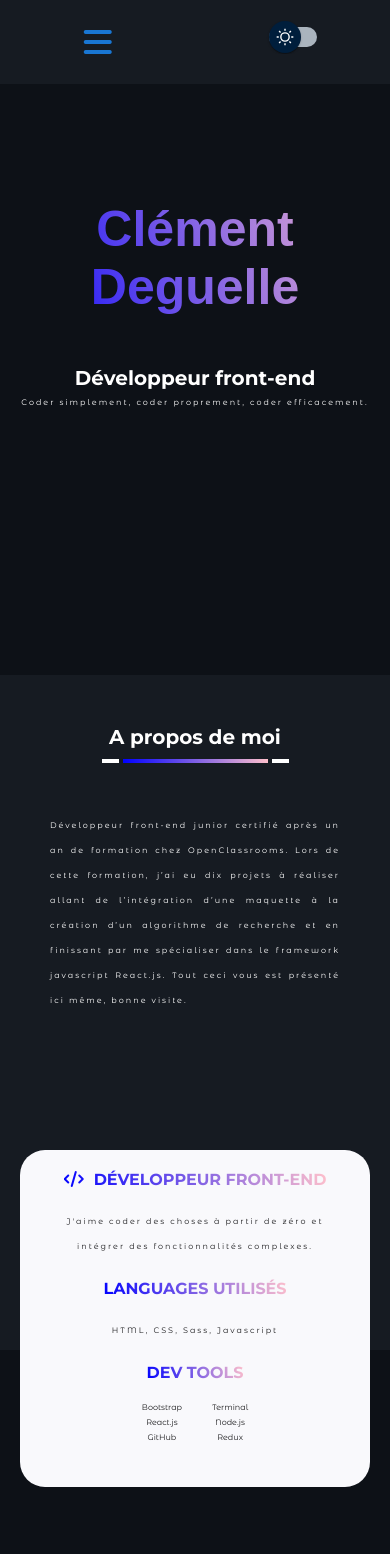
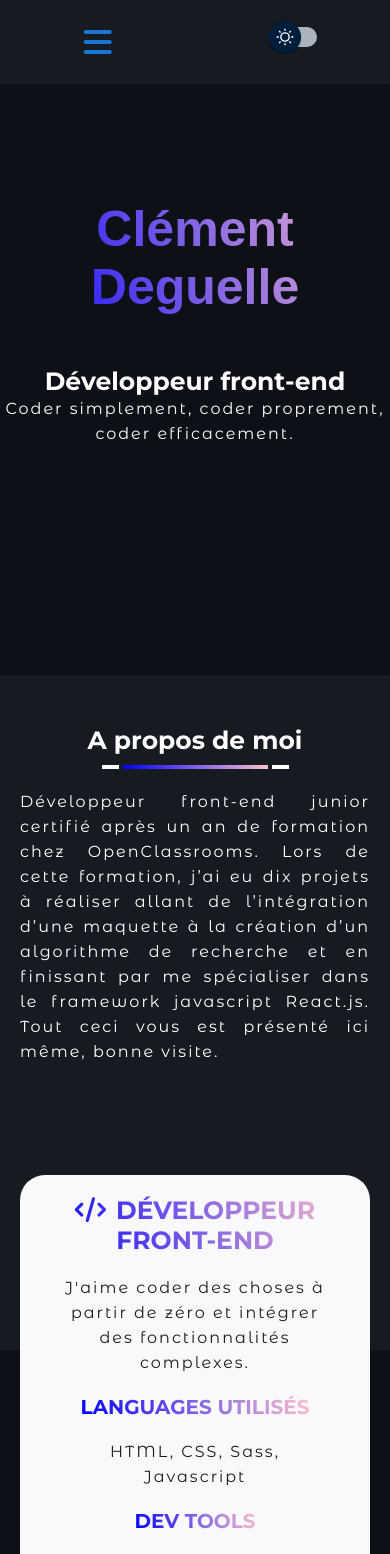
Before and after one commit to cdeguelle/Projet_perso, a React (Create React App) app: page / in a window 390 px wide. Shown: the top 1554 px of the page. Built offline with nearby package versions, Linux system fonts and the light colour scheme; a web font is replaced by a local one.

Commit message:
update responsive design

```diff
--- a/src/components/Card/index.jsx
+++ b/src/components/Card/index.jsx
@@ -4,11 +4,11 @@ import { selectTheme } from '../../utils/selectors'
 import './index.css'
 
 const CardWrapper = styled.div`
-    margin: 30px;
+    margin: ${({ isMobile }) => (isMobile ? '30px 0' : '30px')};
 `
 
 const CardItem = styled.div`
-    width: 360px;
+    width: ${({ isMobile }) => (isMobile ? '300px' : '360px')};
 `
 
 const CardFront = styled.div`
@@ -20,10 +20,11 @@ const CardFront = styled.div`
 
 function Card({ link, picture, bg, description }) {
     const theme = useSelector(selectTheme)
+    const isMobile = window.matchMedia('(max-width: 426px)').matches
 
     return (
-        <CardWrapper className="card-wrapper">
-            <CardItem className="card">
+        <CardWrapper className="card-wrapper" isMobile={isMobile}>
+            <CardItem className="card" isMobile={isMobile}>
                 <CardFront className="card-front" theme={theme}>
                     <img src={picture} alt='website logo' />
                 </CardFront>
--- a/src/components/Footer/index.jsx
+++ b/src/components/Footer/index.jsx
@@ -19,10 +19,10 @@ const FooterBorder = styled.div`
 `
 
 const FooterText = styled.p`
-    margin: 0;
+    margin: ${({ isMobile }) => (isMobile ? '10px' : '0')};
     padding: 0;
     color: #838080;
-    font-size: ${({ isMobile }) => (isMobile ? '8px' : '16px')};
+    font-size: 16px;
 `
 
 function Footer() {
--- a/src/pages/About/index.jsx
+++ b/src/pages/About/index.jsx
@@ -14,11 +14,11 @@ const AboutWrapper = styled.div`
 
 const Text = styled.p`
     font-family: 'Montserrat Alternates', sans-serif;
-    font-size: ${({ isMobile }) => (isMobile ? '8px' : '16px')};
+    font-size: 16px;
     color: ${({ theme }) => (theme === 'light' ? '#1d1d1f' : 'white')};
     width: ${({ isMobile }) => (isMobile ? '' : '500px')};
     text-align: justify;
-    margin: ${({ isMobile }) => (isMobile ? '50px' : '50px 0 0 0')};
+    margin: ${({ isMobile }) => (isMobile ? '20px' : '50px 0 0 0')};
 `
 
 function About() {
--- a/src/pages/CVsection/index.jsx
+++ b/src/pages/CVsection/index.jsx
@@ -18,7 +18,7 @@ const LinksWrapper = styled.div`
     justify-content: space-between;
     align-items: center;
     margin-top: 120px;
-    width: ${({ isMobile }) => (isMobile ? '50%' : '30%')};
+    width: ${({ isMobile }) => (isMobile ? '70%' : '50%')};
 `
 
 const Icon = styled.i`
--- a/src/pages/Home/index.jsx
+++ b/src/pages/Home/index.jsx
@@ -26,6 +26,7 @@ const Title = styled.h1`
     -webkit-background-clip: text;
     margin-bottom: 0;
     margin-top: 200px;
+    text-align: ${({ isMobile }) => (isMobile ? 'center' : 'left')};
 `
 
 function Home() {
@@ -37,7 +38,7 @@ function Home() {
             <TitleWrapper isMobile={isMobile}>
                 <Title theme={theme} isMobile={isMobile}>Clément Deguelle</Title>
                 <Subtitle theme={theme} isMobile={isMobile}>Développeur front-end</Subtitle>
-                <Text theme={theme} isMobile={isMobile}>Coder simplement, coder proprement, coder efficacement.</Text>
+                <Text theme={theme}>Coder simplement, coder proprement, coder efficacement.</Text>
             </TitleWrapper>
         </HomeWrapper>
     )
--- a/src/pages/Skills/index.jsx
+++ b/src/pages/Skills/index.jsx
@@ -14,7 +14,7 @@ const Card = styled.div`
     border-radius: 25px;
     background: ${({ theme }) => (theme === 'light' ? '#161B22' : '#F9F9FC')};
     padding: ${({ isMobile }) => (isMobile ? '0' : '20px')};
-    margin: ${({ isMobile }) => (isMobile ? '-200px 20px 0 20px' : '-200px 0 0 0')};
+    margin: ${({ isMobile }) => (isMobile ? '-175px 20px 0 20px' : '-200px 20px 0 20px')};
 `
 
 const CardContent = styled.div`
@@ -27,7 +27,7 @@ const CardContent = styled.div`
 
 const CardTitle = styled.h2`
     font-family: 'Montserrat', sans-serif;
-    font-size: ${({ isMobile }) => (isMobile ? '16px' : '40px')};
+    font-size: ${({ isMobile }) => (isMobile ? '25px' : '40px')};
     color: white;
     margin-bottom: 0;
     background: ${({ theme }) => (theme === 'light' ? 'linear-gradient(70deg, #008080, #ff5100)' : 'linear-gradient(70deg, blue, pink)')};
@@ -39,7 +39,7 @@ const CardTitle = styled.h2`
 
 const Description = styled.p`
     margin: 20px;
-    font-size: ${({ isMobile }) => (isMobile ? '8px' : '16px')};
+    font-size: 16px;
     color: ${({ theme }) => (theme === 'light' ? 'white' : '#1d1d1f')};
 `
 
@@ -50,7 +50,7 @@ const CardSubTitle = styled.h3`
     background-clip: text;
     -webkit-background-clip: text;
     text-transform: uppercase;
-    font-size: ${({ isMobile }) => (isMobile ? '16px' : '30px')};
+    font-size: ${({ isMobile }) => (isMobile ? '20px' : '30px')};
 `
 
 const List = styled.div`
@@ -66,7 +66,7 @@ const ListBlock = styled.ul`
 const ListElement = styled.li`
     margin-bottom: 5px;
     color: ${({ theme }) => (theme === 'light' ? 'white' : '#1d1d1f')};
-    font-size: ${({ isMobile }) => (isMobile ? '8px' : '16px')};
+    font-size: 16px;
 `
 
 function Skills() {
@@ -81,20 +81,20 @@ function Skills() {
                         <i className="fas fa-code" aria-hidden="true" style={{ marginRight: '10px' }}></i>
                         développeur front-end
                     </CardTitle>
-                    <Description theme={theme} isMobile={isMobile}>J'aime coder des choses à partir de zéro et intégrer des fonctionnalités complexes.</Description>
+                    <Description theme={theme}>J'aime coder des choses à partir de zéro et intégrer des fonctionnalités complexes.</Description>
                     <CardSubTitle theme={theme} isMobile={isMobile}>languages utilisés</CardSubTitle>
-                    <Description theme={theme} isMobile={isMobile}>HTML, CSS, Sass, Javascript</Description>
+                    <Description theme={theme}>HTML, CSS, Sass, Javascript</Description>
                     <CardSubTitle theme={theme} isMobile={isMobile}>dev tools</CardSubTitle>
                     <List>
                         <ListBlock style={{ marginRight: '30px' }}>
-                            <ListElement theme={theme} isMobile={isMobile}>Bootstrap</ListElement>
-                            <ListElement theme={theme} isMobile={isMobile}>React.js</ListElement>
-                            <ListElement theme={theme} isMobile={isMobile}>GitHub</ListElement>
+                            <ListElement theme={theme}>Bootstrap</ListElement>
+                            <ListElement theme={theme}>React.js</ListElement>
+                            <ListElement theme={theme}>GitHub</ListElement>
                         </ListBlock>
                         <ListBlock>
-                            <ListElement theme={theme} isMobile={isMobile}>Terminal</ListElement>
-                            <ListElement theme={theme} isMobile={isMobile}>Node.js</ListElement>
-                            <ListElement theme={theme} isMobile={isMobile}>Redux</ListElement>
+                            <ListElement theme={theme}>Terminal</ListElement>
+                            <ListElement theme={theme}>Node.js</ListElement>
+                            <ListElement theme={theme}>Redux</ListElement>
                         </ListBlock>
                     </List>
                 </CardContent>
--- a/src/pages/portfolio/index.jsx
+++ b/src/pages/portfolio/index.jsx
@@ -22,6 +22,7 @@ const PortfolioWrapper = styled.div`
     flex-direction: column;
     align-items: center;
     padding-bottom: 50px;
+    padding-top: ${({ isMobile }) => (isMobile ? '20px' : '0')};
 `
 
 const CardContainer = styled.div`
@@ -29,7 +30,7 @@ const CardContainer = styled.div`
     display: flex;
     flex-wrap: wrap;
     justify-content: center;
-    margin: 80px 20px;
+    margin: ${({ isMobile }) => (isMobile ? '20px' : '80px 20px')};
 `
 
 const CardBackDescription = styled.div`
@@ -41,13 +42,14 @@ const CardBackDescription = styled.div`
 const Text = styled.p`
     color: ${({ theme }) => (theme === 'light' ? '#1d1d1f' : 'white')};
     margin-top: 30px;
-    font-size: ${({ isMobile }) => (isMobile ? '8px' : '16px')};
+    font-size: 16px;
+    margin: ${({ isMobile }) => (isMobile ? '30px' : '30px 0 0 0')};
 `
 
 const Button = styled.a`
         width: ${({ isMobile }) => (isMobile ? '80vw' : '380px')};
         height: 86px;
-        font-size: 1.5rem;
+        font-size: ${({ isMobile }) => (isMobile ? '1rem' : '1.5rem')};
         font-family: 'Miriam Libre', sans-serif;
         background: linear-gradient(45deg, transparent 5%, #ff013c 5%);
         border: 0;
@@ -65,11 +67,11 @@ function Portfolio() {
     const isMobile = window.matchMedia('(max-width: 426px)').matches
 
     return (
-        <PortfolioWrapper id='portfolio' theme={theme}>
+        <PortfolioWrapper id='portfolio' theme={theme} isMobile={isMobile}>
             <Subtitle theme={theme} isMobile={isMobile}>Mon travail récent</Subtitle>
             <TitleUnderline />
             <Text theme={theme} isMobile={isMobile}>Voici quelques projets sur lesquels j'ai travaillé récemment. Vous voulez en voir plus ?</Text>
-            <CardContainer theme={theme}>
+            <CardContainer theme={theme} isMobile={isMobile}>
                 <Card
                     link='https://github.com/cdeguelle/ClementDeguelle_2_07122020'
                     picture={reserviaImg}
--- a/src/utils/style/Atoms.jsx
+++ b/src/utils/style/Atoms.jsx
@@ -2,7 +2,7 @@ import styled from 'styled-components'
 
 export const Subtitle = styled.h2`
     font-family: 'Montserrat', sans-serif;
-    font-size: ${({ isMobile }) => (isMobile ? '20px' : '50px')};
+    font-size: ${({ isMobile }) => (isMobile ? '25px' : '50px')};
     color: ${({ theme }) => (theme === 'light' ? '#1d1d1f' : 'white')};
     margin-bottom: 0;
     margin-top: 50px;
@@ -10,6 +10,6 @@ export const Subtitle = styled.h2`
 
 export const Text = styled.p`
     font-family: 'Montserrat Alternates', sans-serif;
-    font-size: ${({ isMobile }) => (isMobile ? '8px' : '16px')};
+    font-size: 16px;
     color: ${({ theme }) => (theme === 'light' ? '#1d1d1f' : 'white')};
 `
```
